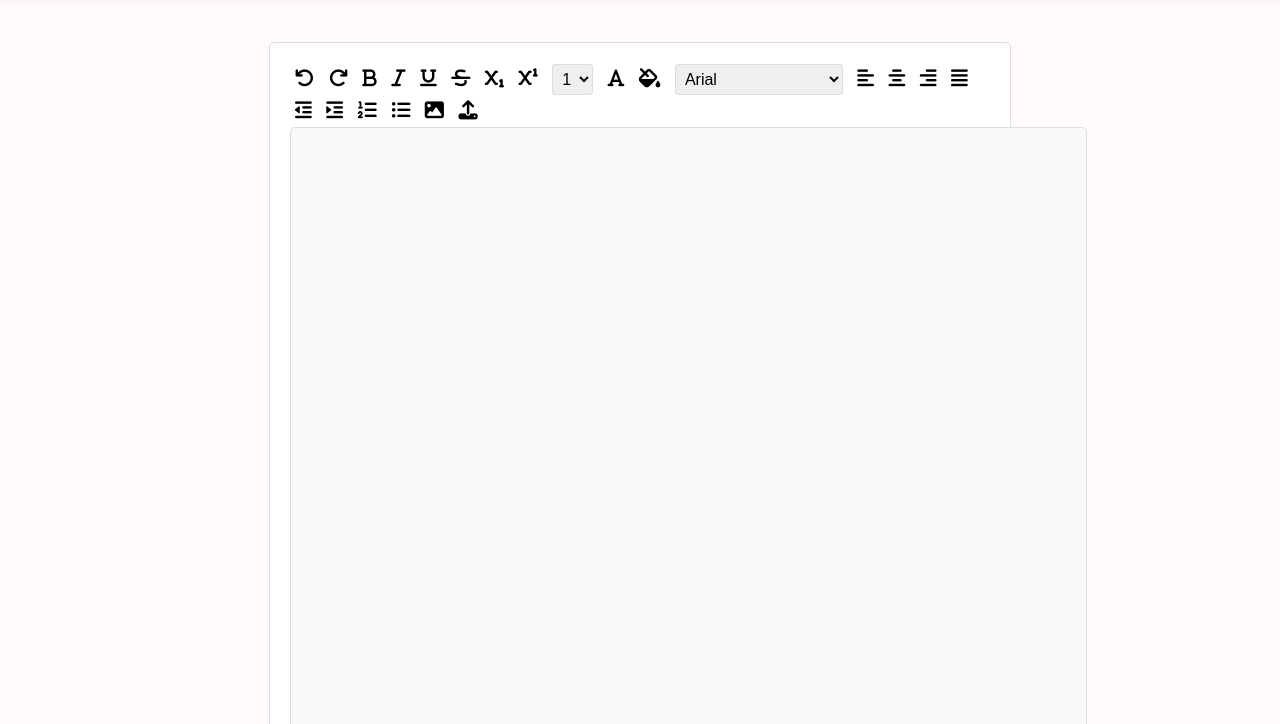
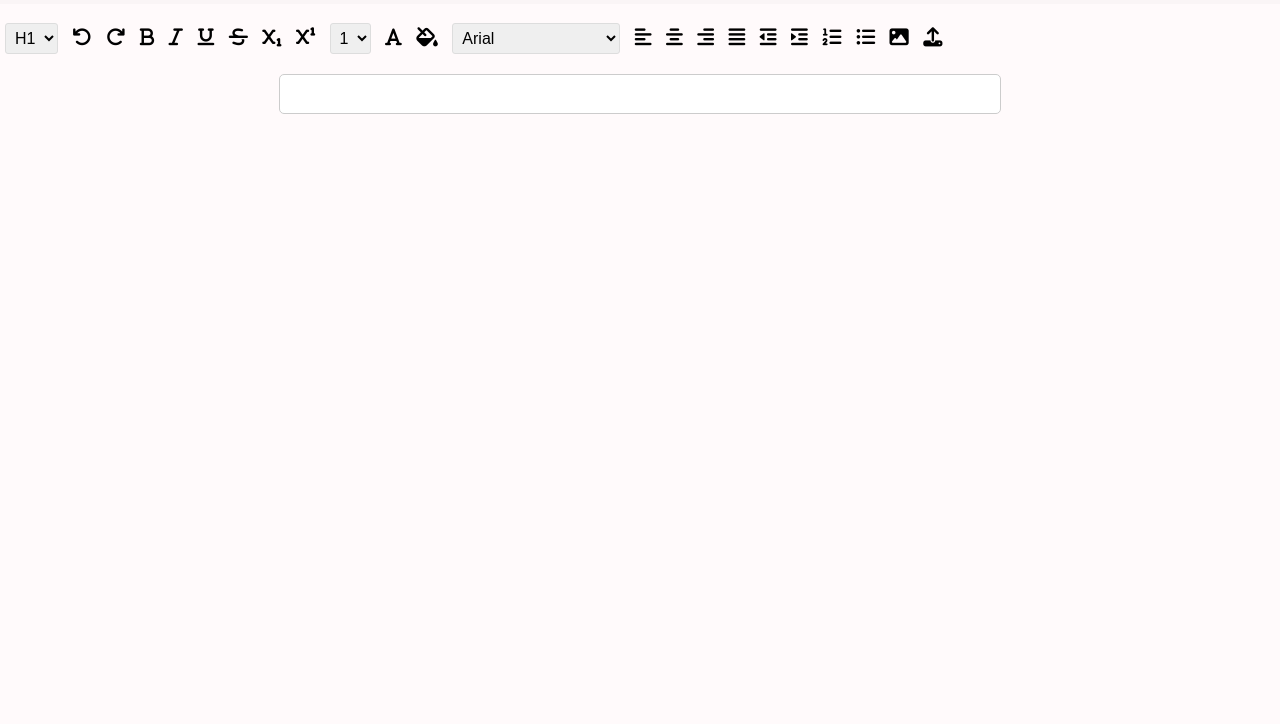
Before and after one commit to rafasilva9537/TemPrato, a plain HTML site: page pages/recipeEditor.html in a window 1280 px wide. Shown: the part 76-800 px from the top of the page. Drawn offline with Linux system fonts and the light colour scheme.

Commit message:
create markdown functions

```diff
--- a/pages/recipeEditor.html
+++ b/pages/recipeEditor.html
@@ -8,6 +8,7 @@
     <link rel="stylesheet" href="/TemPrato/resources/css/recipeStyle.css">
     <link rel="stylesheet" href="/TemPrato/constants/colors.css">
     <link rel="stylesheet" href="/TemPrato/resources/css/iconTitle.css">
+    <script src="/TemPrato/resources/js/markdown.js"></script>
     <title>Crie uma nova receita</title>
 
     <link rel="stylesheet" href="https://cdnjs.cloudflare.com/ajax/libs/font-awesome/6.7.2/css/all.min.css">
@@ -18,22 +19,32 @@
 <body>
     <header>
         <a href="/TemPrato/index.html" class="titleIcon">
-            <span class="menuIcon">🍽️</span> <h1>TemPrato</h1>
+            <span class="menuIcon">🍽️</span>
+            <h1>TemPrato</h1>
         </a>
     </header>
-<br>
+    <br>
 
-<div id="editor">
-    <button id="undo"><i class="fas fa-undo"></i></button>
-    <button id="redo"><i class="fas fa-redo"></i></button>
-    <button id="bold"><i class="fas fa-bold"></i></button>
-    <button id="italic"><i class="fas fa-italic"></i></button>
-    <button id="underline"><i class="fas fa-underline"></i></button>
-    <button id="strikethrough"><i class="fas fa-strikethrough"></i></button>
-    <button id="subscript"><i class="fas fa-subscript"></i></button>
-    <button id="superscript"><i class="fas fa-superscript"></i></button>
+    <select id="headering" onchange="heading(this.value)">
+        <option value="h1">H1</option>
+        <option value="h2">H2</option>
+        <option value="h3">H3</option>
+        <option value="h4">H4</option>
+        <option value="h5">H5</option>
+        <option value="h6">H6</option>
+    </select>
 
-    <select id="fontSize">
+    <button id="undo" onclick="undo()"><i class="fas fa-undo"></i></button>
+    <button id="redo" onclick="redo()"><i class="fas fa-redo"></i></button>
+    <button id="bold" onclick="bold()"><i class="fas fa-bold"></i></button>
+    <button id="italic" onclick="italic()"><i class="fas fa-italic"></i></button>
+    <button id="underline" onclick="underline()"><i class="fas fa-underline"></i></button>
+
+    <button id="strikethrough" onclick="strikethrough()"><i class="fas fa-strikethrough"></i></button>
+    <button id="subscript" onclick="subscript()"><i class="fas fa-subscript"></i></button>
+    <button id="superscript" onclick="superscript()"><i class="fas fa-superscript"></i></button>
+
+    <select id="fontSize" onchange="fontSize(this.value)">
         <option value="1">1</option>
         <option value="2">2</option>
         <option value="3">3</option>
@@ -41,41 +52,38 @@
         <option value="5">5</option>
         <option value="6">6</option>
         <option value="7">7</option>
-        <option value="8">8</option>
-        <option value="9">9</option>
     </select>
 
-    <button id="textColor"><i class="fas fa-font"></i></button>
-    <button id="bgColor"><i class="fas fa-fill-drip"></i></button>
+    <button id="textColor" onclick="changeTextColor()"><i class="fas fa-font"></i></button>
+    <button id="bgColor" onclick="changeBgColor()"><i class="fas fa-fill-drip"></i></button>
 
-    <select id="font">
+    <select id="font" onchange="changeFont(this.value)">
         <option value="Arial">Arial</option>
-        <option value="TimesNewRoman"> Times New Roman</option>
-        <option value="Courier New"> Courier New</option>
+        <option value="Times New Roman">Times New Roman</option>
+        <option value="Courier New">Courier New</option>
     </select>
 
+    <button id="alignLeft" onclick="alignLeft()"><i class="fas fa-align-left"></i></button>
+    <button id="alignCenter" onclick="alignCenter()"><i class="fas fa-align-center"></i></button>
+    <button id="alignRight" onclick="alignRight()"><i class="fas fa-align-right"></i></button>
+    <button id="alignJustify" onclick="alignJustify()"><i class="fas fa-align-justify"></i></button>
 
-    <button id="alignLeft"><i class="fas fa-align-left"></i></button>
-    <button id="alignCenter"><i class="fas fa-align-center"></i></button>
-    <button id="alignRight"><i class="fas fa-align-right"></i></button>
-    <button id="alignJustify"><i class="fas fa-align-justify"></i></button>
+    <button id="outdent" onclick="outdent()"><i class="fas fa-outdent"></i></button>
+    <button id="indent" onclick="indent()"><i class="fas fa-indent"></i></button>
 
-    <button id="outdent"><i class="fas fa-outdent"></i></button>
-    <button id="indent"><i class="fas fa-indent"></i></button>
 
-    <button id="orderedList"><i class="fas fa-list-ol"></i></button>
-    <button id="unorderedList"><i class="fas fa-list-ul"></i></button>
+    <button id="orderedList" onclick="orderedList()"><i class="fas fa-list-ol"></i></button>
+    <button id="unorderedList" onclick="unorderedList()"><i class="fas fa-list-ul"></i></button>
 
-    <button id="insertImageUrl"><i class="fas fa-image"></i></button>
+
+    <button id="insertImageUrl" onclick="insertImageUrl()"><i class="fas fa-image"></i></button>
     <button id="insertImageFile"><i class="fas fa-upload"></i></button>
-    <textarea rows="50" cols="97" wrap="on" contenteditable="true" id="recipeText"></textarea>
 
-</div>
+    <div id="editor" contentEditable="true" style="border: 1px solid #ccc; padding: 10px;"></div>
 
-<input type="color" id="colorTextPick" style="display: none;">
-<input type="color" id="bgColorPick" style="display: none;">
+    <input type="color" id="colorTextPick" style="display: none;">
+    <input type="color" id="bgColorPick" style="display: none;">
 
 
 
-    <script src="/resources/js/markdown.js"></script>
 </body>
--- a/resources/js/markdown.js
+++ b/resources/js/markdown.js
@@ -1,15 +1,92 @@
-function executeCommand(command, value){
-    document.execCommand(command,false,value);
+
+
+function heading(level) {
+    document.execCommand('formatBlock', false, level);
 }
 
-document.getElementById("undo").addEventListener("click", function(){
-    executeCommand("undo");
-});
+function undo() {
+    document.execCommand('undo');
+}
 
-document.getElementById("redo").addEventListener("click", function(){
-    executeCommand("redo");
-});
+function redo() {
+    document.execCommand('redo');
+}
 
-document.getElementById("bold").addEventListener("click", function() {
-    executeCommand("bold");
-});
+function bold() {
+    document.execCommand('bold');
+}
+
+function italic() {
+    document.execCommand('italic');
+}
+
+function underline() {
+    document.execCommand('underline');
+}
+
+function strikethrough() {
+    document.execCommand('strikeThrough');
+}
+
+function subscript() {
+    document.execCommand('subscript');
+}
+
+function superscript() {
+    document.execCommand('superscript');
+}
+
+function fontSize(size) {
+    document.execCommand('fontSize', false, size);
+}
+
+function changeTextColor() {
+    let color = document.getElementById('colorTextPick').value;
+    document.execCommand('foreColor', false, color);
+}
+
+function changeBgColor() {
+    let color = document.getElementById('bgColorPick').value;
+    document.execCommand('hiliteColor', false, color);
+}
+
+function changeFont(font) {
+    document.execCommand('fontName', false, font);
+}
+
+function alignLeft() {
+    document.execCommand('justifyLeft');
+}
+
+function alignCenter() {
+    document.execCommand('justifyCenter');
+}
+
+function alignRight() {
+    document.execCommand('justifyRight');
+}
+
+function alignJustify() {
+    document.execCommand('justifyFull');
+}
+
+function outdent() {
+    document.execCommand('outdent');
+}
+
+function indent() {
+    document.execCommand('indent');
+}
+
+function orderedList() {
+    document.execCommand('insertOrderedList');
+}
+
+function unorderedList() {
+    document.execCommand('insertUnorderedList');
+}
+
+function insertImageUrl() {
+    let url = prompt("Insira a URL da imagem:");
+    if (url) document.execCommand('insertImage', false, url);
+}
```
